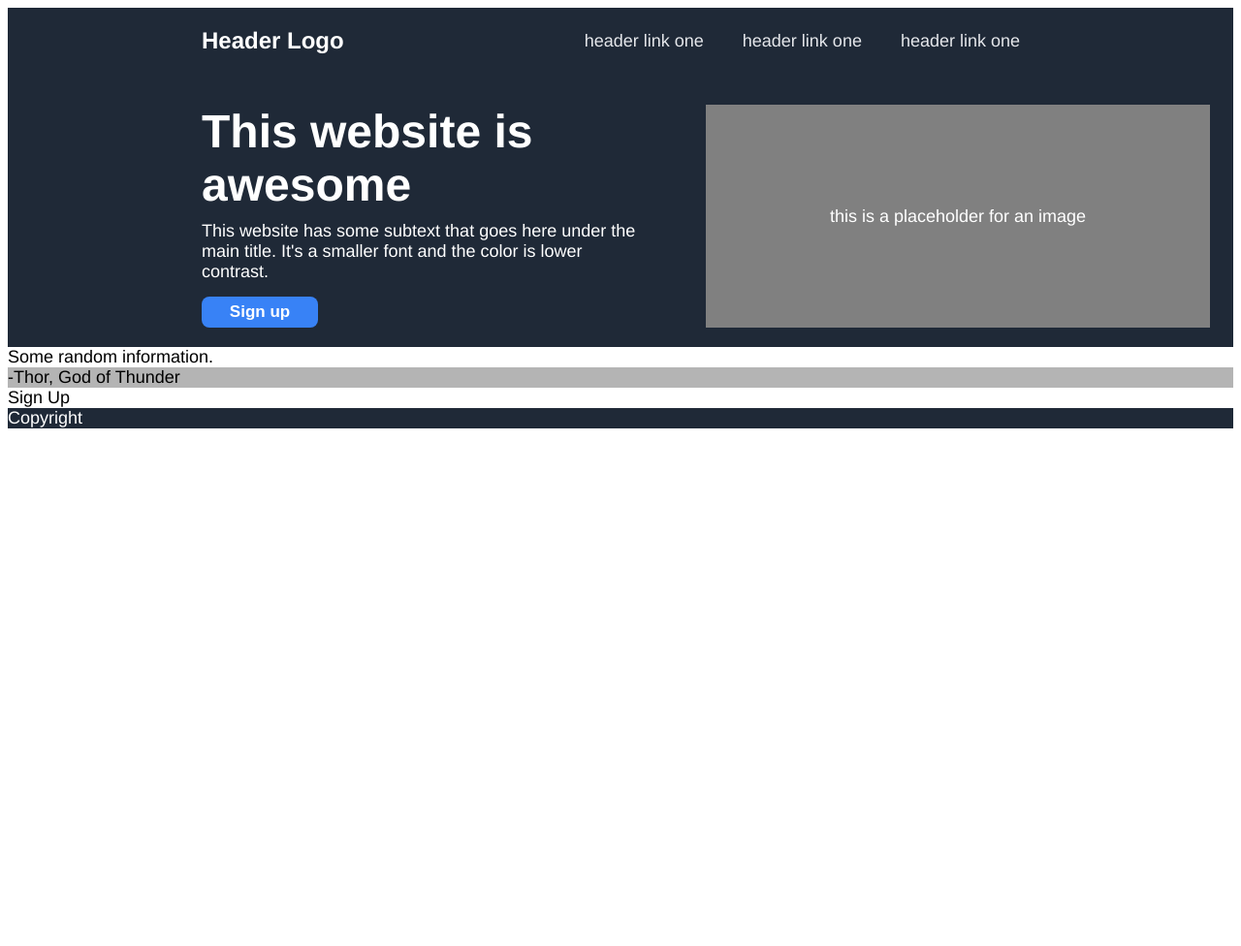
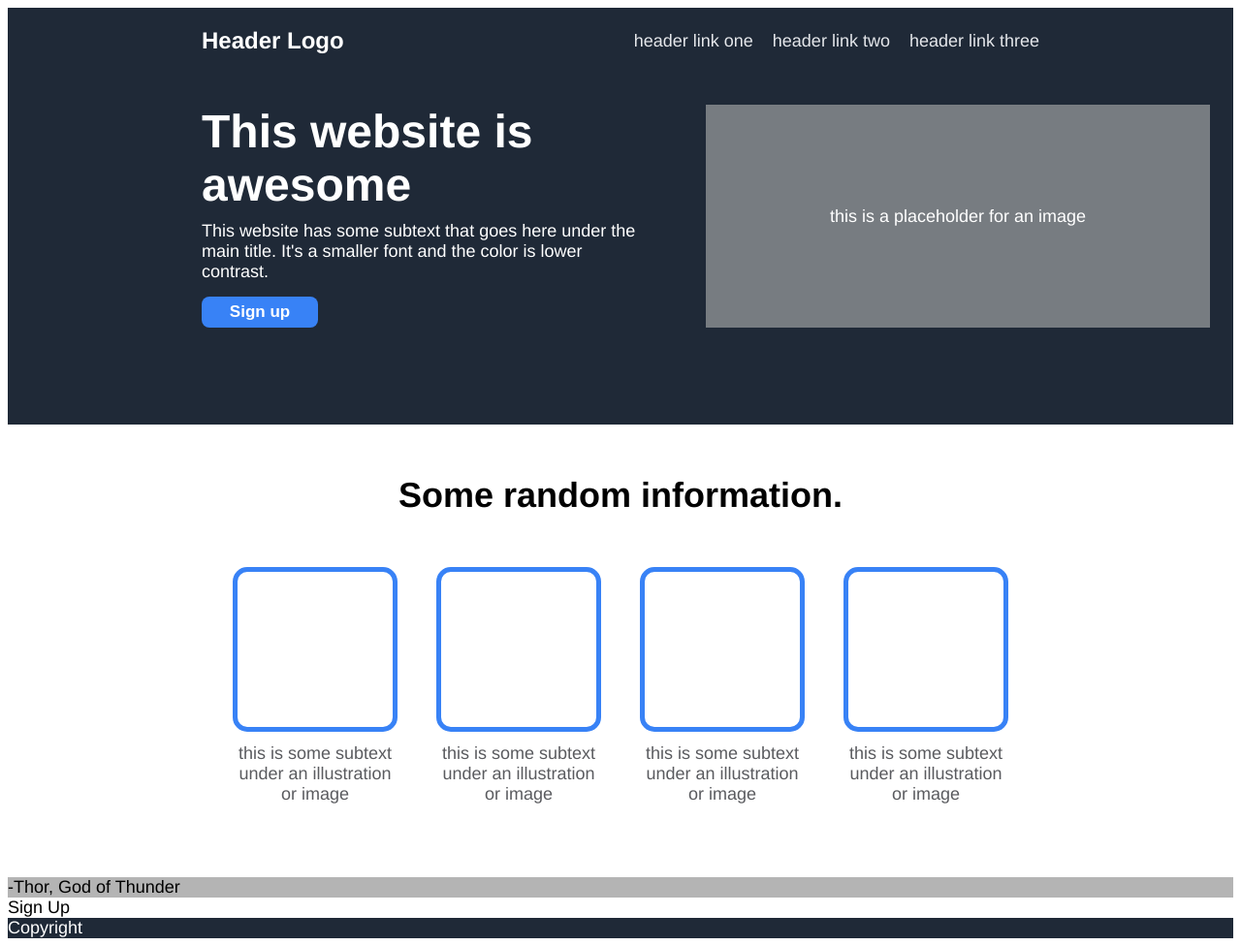
Before and after one commit to Enntek/landing_page, a plain HTML site: page index.html in a window 1280 px wide. Shown: the whole page at 97% size. Before the commit the page ends 800 px from the top, so only its background shows below. Drawn offline with Linux system fonts and the light colour scheme.

Commit message:
Finish body1 section's CSS styling

```diff
--- a/index.html
+++ b/index.html
@@ -14,11 +14,11 @@
         <div class="header">
             Header Logo
             <a class="links" href="index.html">header link one</a>
-            <a href="index.html">header link one</a>
-            <a href="index.html">header link one</a>
+            <a href="index.html">header link two</a>
+            <a href="index.html">header link three</a>
         </div>
         <div class="under-header">
-            <div class="info">
+            <div class="content">
                 <div class="large">This website is awesome</div>
                 <div class="small">This website has some subtext that goes here under the main title. It's a smaller font and the color is lower contrast.</div>
                 <button class="button">Sign up</button>
@@ -27,7 +27,32 @@
         </div>
       </div>
 
-      <div class="information">Some random information.</div>
+      <div class="body1">
+        <div class="title">Some random information.</div>
+
+        <div class="box-of-boxes">
+
+            <div class="img-text-box">
+              <div class="bluebox"></div>
+              <div class="subtext">this is some subtext under an illustration or image</div>
+            </div>
+
+            <div class="img-text-box">
+              <div class="bluebox"></div>
+              <div class="subtext">this is some subtext under an illustration or image</div>
+            </div>
+
+            <div class="img-text-box">
+              <div class="bluebox"></div>
+              <div class="subtext">this is some subtext under an illustration or image</div>
+            </div>
+
+            <div class="img-text-box">
+              <div class="bluebox"></div>
+              <div class="subtext">this is some subtext under an illustration or image</div>
+            </div>
+        </div>
+      </div>
 
       <div class="quote">-Thor, God of Thunder</div>
 
--- a/style.css
+++ b/style.css
@@ -12,7 +12,6 @@ body{
 }
 
 /* body>*{    border:5px solid green;} */
-
 /* body>*>*{    border:1px solid red;} */
 
 .top{
@@ -21,11 +20,13 @@ body{
     color:white;
     display:flex;
     flex-direction:column;
-    padding: 20px 200px;
+    padding: 20px 200px 100px;
     /* align-items:center; */
 }
 
 .header{
+    max-width: 1040px;
+    min-width: 700px;
     font-size:24px;
     display:flex;
     font-weight:900;
@@ -61,8 +62,8 @@ body{
 }
 
 
-.info{
-    background-color: 1F2937;
+.under-header .content{
+    /* background-color: aqua; */
     width:520px;
     height:230px;
 
@@ -75,7 +76,7 @@ body{
 }
 
 .img-placeholder{
-    background-color: gray;
+    background-color: rgb(119, 124, 129);
     width:520px;
     height:230px;
 
@@ -85,6 +86,55 @@ body{
     flex-shrink:0;
     justify-content: center;
     align-items: center;
+}
+
+.body1{
+    background-color: rgb(255, 255, 255);
+    padding: 24px 32px 50px;
+
+    display:flex;
+    flex-direction: column;
+    align-items:center;
+
+}
+
+.body1 .title{
+    font-size:36px;
+    font-weight: 900;
+    margin:28px;
+}
+
+
+.box-of-boxes{
+    display:flex;
+}
+
+.img-text-box{
+    display:flex;
+    flex-direction:column;
+    align-items: center;
+
+    /* border:1px solid black; */
+
+    text-align: center;
+    width: 160px;
+    margin: 25px 25px;
+
+}
+
+.bluebox{
+    height: 160px;
+    width: 160px;
+    margin-bottom: 12px;
+    border-radius: 15px;
+    /* border:5px lightskyblue; */
+    border:5px solid #3882F6;
+
+}
+
+.img-text-box .subtext{
+    color:#5a5b5f;
+
 }
 
 .quote{
@@ -112,7 +162,7 @@ a{
     font-family: Helvetica;
     font-weight:normal;
     text-decoration: none;
-    margin:0 20px;
+    margin-left:20px;
 
 }
 
```
